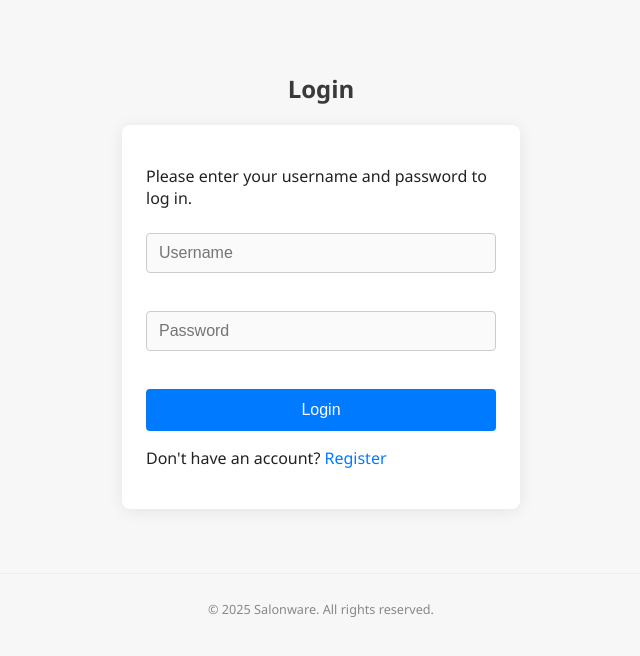
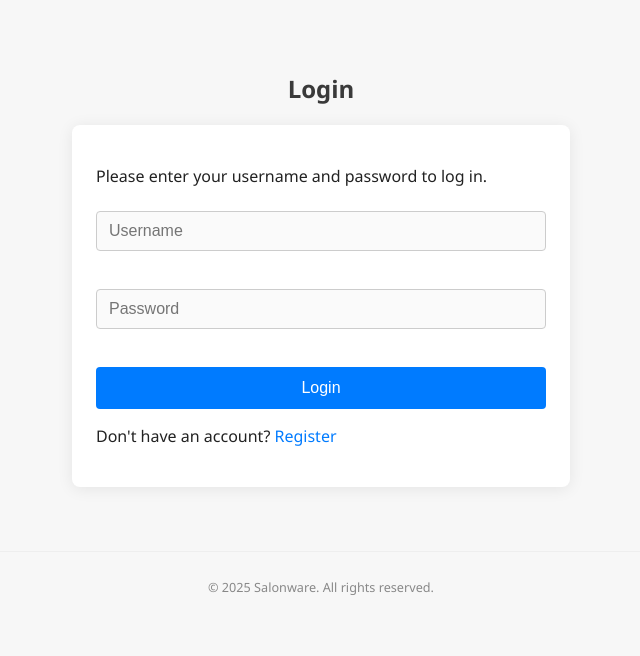
Before and after one commit to eaglevisionsolutions/master-salon, a PHP site: page /salon-spa-app/login.php in a window 1280 px wide. Shown: the part 46-702 px from the top of the page, without its empty margins (319-959 px from the left). Run offline with PHP 8.4, Linux system fonts and the light colour scheme.

Commit message:
fixed form formatting in css

```diff
--- a/assets/css/style.css
+++ b/assets/css/style.css
@@ -20,9 +20,9 @@ h2, h3 {
     color: #3a3a3a;
     margin-top: 0;
 }
-.formContainer {
+.formContainer, .modal-content {
     margin: 0 auto;
-    max-width: 350px;
+    max-width: 450px;
     padding: 24px;
     background: #fff;
     border-radius: 8px;
@@ -32,7 +32,7 @@ form {
     display: flex;
     flex-direction: column;
     gap: 8px;
-    margin: 0 auto;;
+    margin: 0 auto;
 }
 
 input[type="text"],
@@ -40,6 +40,7 @@ input[type="password"],
 input[type="email"],
 input[type="date"],
 input[type="time"],
+input[type="number"],
 select,
 textarea {
     padding: 10px 12px;
```
